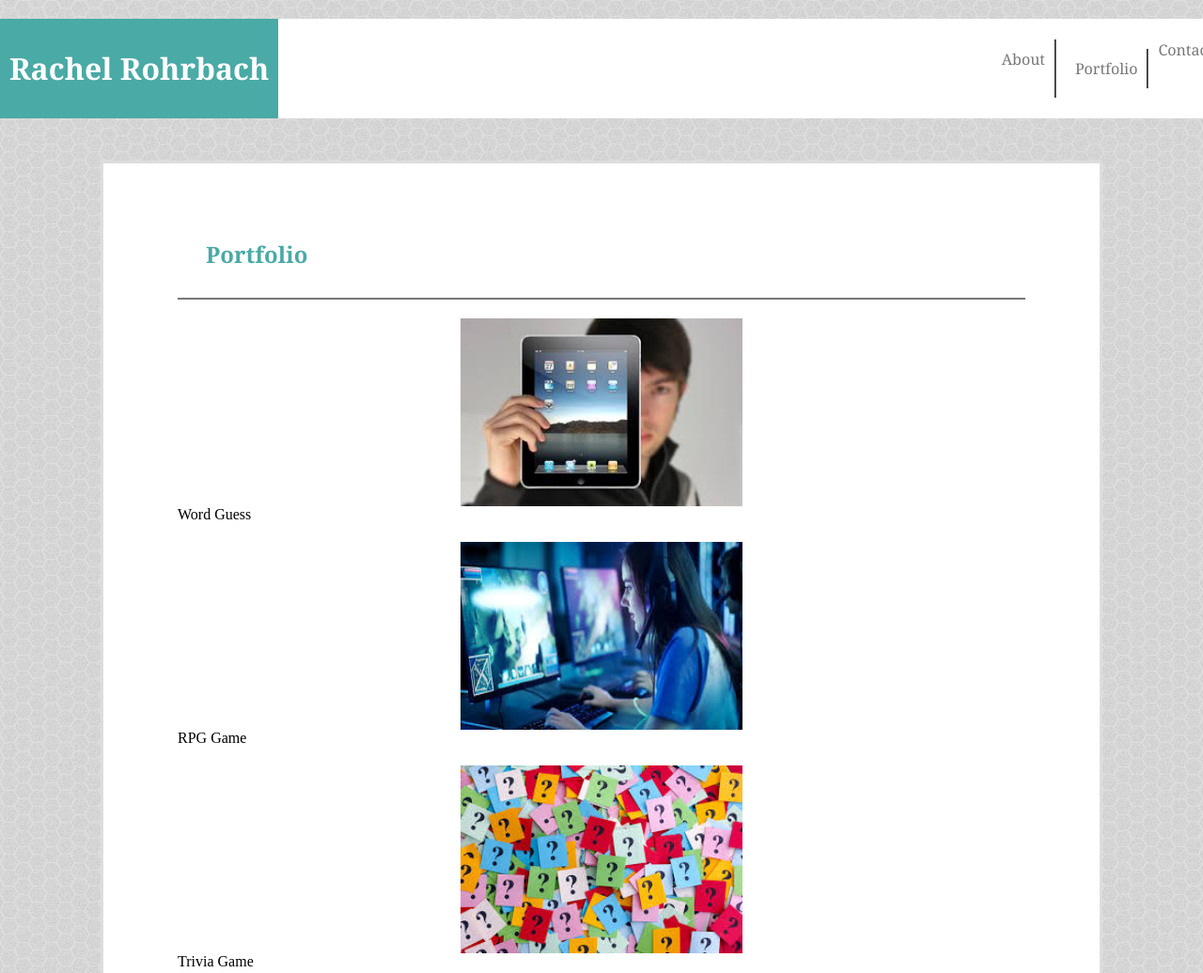
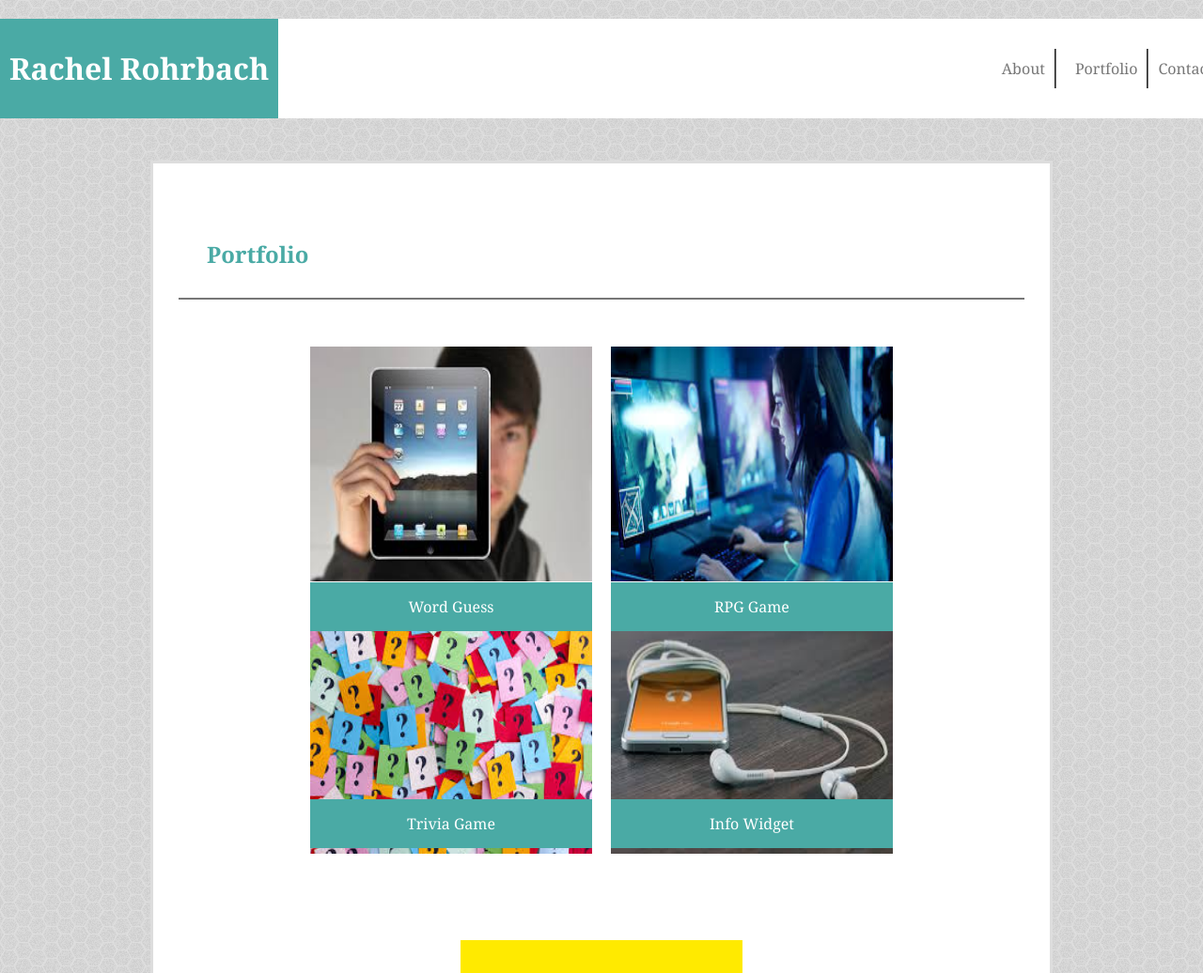
Before and after one commit to rachelrohrbach/homework-1, a plain HTML site: page portfolio.html in a window 1280 px wide. Shown: the top 1036 px of the page at 94% size. Drawn offline with Linux system fonts and the light colour scheme.

Commit message:
updated div wraps for positioning images

```diff
--- a/portfolio.html
+++ b/portfolio.html
@@ -7,20 +7,22 @@
     <meta http-equiv="X-UA-Compatible" content="ie=edge">
     <title>Portfolio</title>
     <link rel="stylesheet" href="../homework-1/assets/css/style1.css">
-    <link rel="stylesheet" href="../homework-1/assets/css/style4.css">
+    <link rel="stylesheet" href="../homework-1/assets/css/style3.css">
 </head>
 
 <body>
 
-    <!-- Fixed div -->
+
     <header>
         <div class="heading">
+            <!-- Heading 1: Most Important Heading-->
             <h1>Rachel Rohrbach</h1>
         </div>
+        <!-- Navigation Flexbox -->
         <div class="navigation-container">
-            <a id="about" href="index.html">About</a>
-            <a id="portfolio" href="portfolio.html" target="_blank">Portfolio</a>
-            <a id="contact" href="contact.html" target="_blank">Contact</a>
+            <div><a id="about" href="index.html">About</a></div>
+            <div><a id="portfolio" href="portfolio.html" target="_blank">Portfolio</a></div>
+            <div><a id="contact" href="contact.html" target="_blank">Contact</a></div>
         </div>
     </header>
 
@@ -32,25 +34,32 @@
             <h2>Portfolio</h2>
             <hr>
 
-            <div class="pic1">
-                <img src="../homework-1/assets/images/ipad.jpg" alt="ipad" width="300" height="200">
+            <div class="images-container">
+                <div class ="first-row-container">
+                    <div class="pic-1">
+                        <img src="../homework-1/assets/images/ipad.jpg" alt="ipad" width="300" height="250">
                         <div class="word-guess">Word Guess</div>
                     </div>
-            <div class="pic2">
-                <img src="assets/images/rpg-game.jpg" alt="rpg video game" width="300" height="200">
+                        <div class="pic-2">
+                            <img src="assets/images/rpg-game.jpg" alt="rpg" width="300" height="250">
                             <div class="rpg">RPG Game</div>
                         </div>
-            <div class="pic3">
-                <img src="assets/images/trivia.jpg" alt="picture of post it notes with question marks" width="300" height="200">
+                </div>
+                <div class="second-row-container">
+                    <div class="pic-3">
+                        <img src="assets/images/trivia.jpg" alt="triva" width="300" height="250">
                         <div class="trivia">Trivia Game</div>
                     </div>
-            <div class="pic4">
-                <img src="assets/images/info-widget.jpg" alt="picture of phone with earbuds" width="300" height="200">
-                <div class="info-widget">Rutgers Info Widget</div>
+                    <div class="pic-4">
+                        <img src="assets/images/info-widget.jpg" alt="widget" width="300" height="250">
+                        <div class="info-widget">Info Widget</div>
                     </div>
-            <div class="pic5">
-                <img src="assets/images/rps.jpg" alt="picture of rock paper scissors hands" width="300" height="200">
+                </div>
+                <div class="third-row-container">
+                    <div class="pic-5">
+                        <img src="assets/images/rock-paper-scissors.png" alt="rock paper scissors" width="300" height="250">
                         <div class="rps">Rock Paper Scissors</div>
+                </div>
             </div>
     </section>
     </div>
```
Lines whose indentation alone changed are shown as unchanged.
